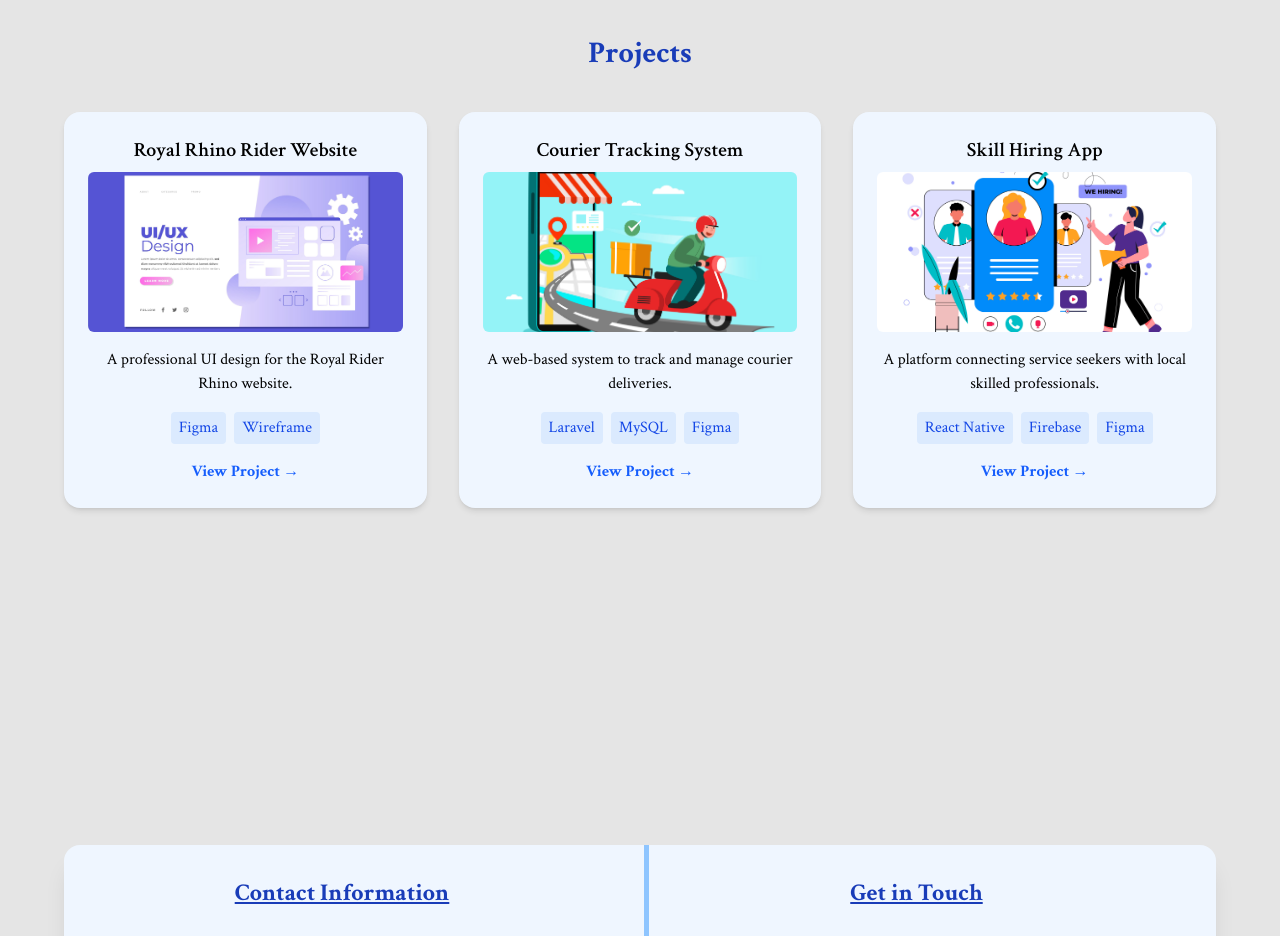
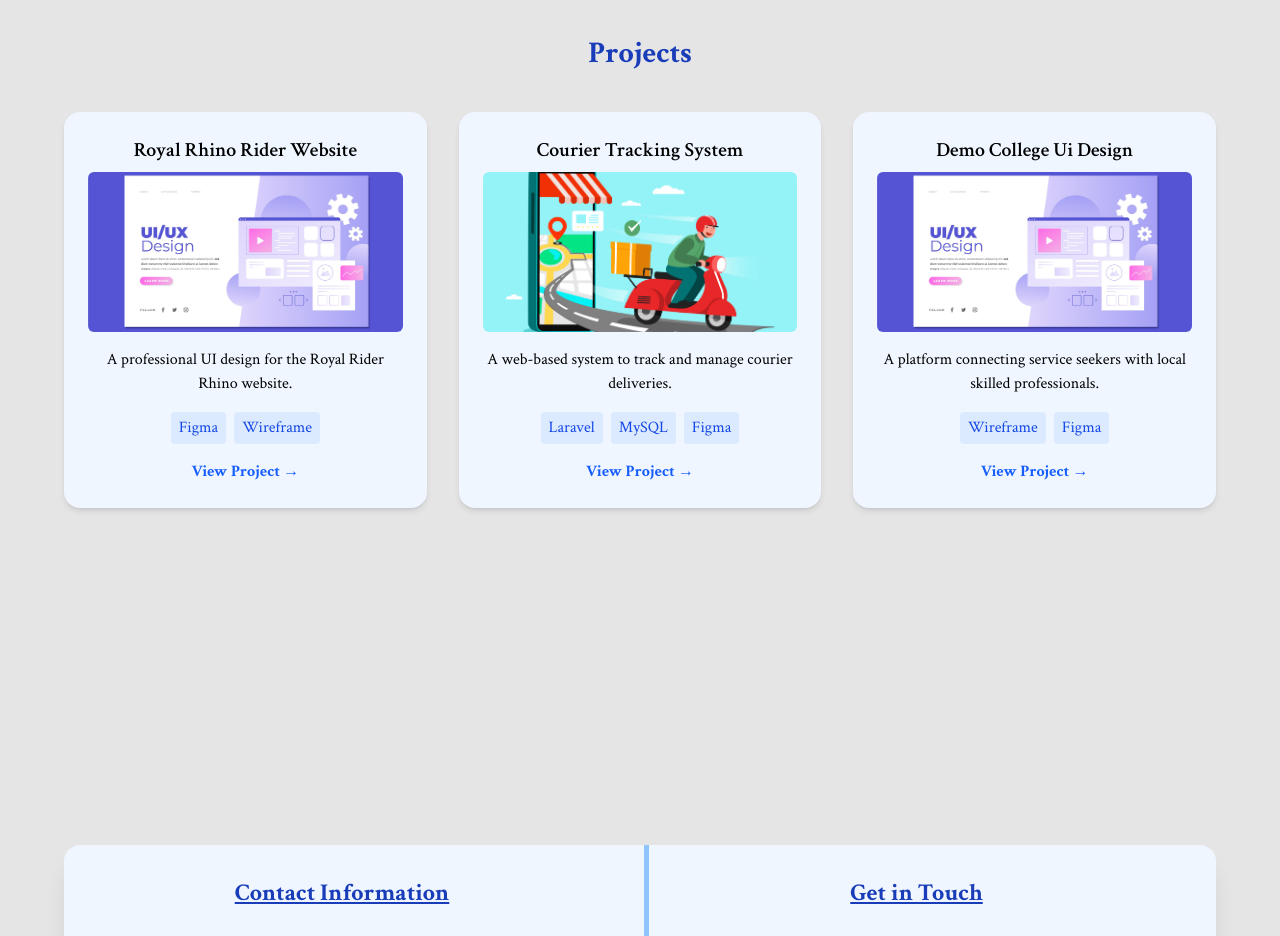
Before and after one commit to Im-binay/Binay_portfolio, a React (Vite) app: page / in a window 1280 px wide. Shown: the part 2060-2996 px from the top of the page. Built offline with nearby package versions, Linux system fonts and the light colour scheme.

Commit message:
Project Added

```diff
--- a/src/components/Projects.jsx
+++ b/src/components/Projects.jsx
@@ -1,6 +1,6 @@
 import React from 'react';
 
-import rrrUiImage from '../assets/images/ui.ux.jpg';
+import UiImage from '../assets/images/ui.ux.jpg';
 import skillHiringImg from '../assets/images/skill-hiring.jpg';
 import courierTrackingImg from '../assets/images/Courier-Tracking.jpg';
 
@@ -10,7 +10,7 @@ const projects = [
     description: 'A professional UI design for the Royal Rider Rhino website.',
     link: 'https://www.figma.com/design/xWMRIaZRgfXPB6aJ1V29SX/RRR?node-id=51-156&t=FpocDyGID5Rpop7x-0',
     tech: ['Figma', 'Wireframe'],
-    image: rrrUiImage,
+    image: UiImage,
   },
   {
     title: 'Courier Tracking System',
@@ -20,11 +20,11 @@ const projects = [
     image: courierTrackingImg,
   },
   {
-    title: 'Skill Hiring App',
+    title: 'Demo College Ui Design',
     description: 'A platform connecting service seekers with local skilled professionals.',
-    link: 'https://github.com/Im-binay/SkillHiringApp',
-    tech: ['React Native', 'Firebase', 'Figma'],
-    image: skillHiringImg,
+    link: 'https://www.figma.com/proto/q8dZbHStkVHuaK33mcMehY/College-Website?node-id=1-3&t=RCWaGgqGTmo7bfJm-1',
+    tech: ['Wireframe', 'Figma'],
+    image: UiImage,
   },
 
 ];
```
